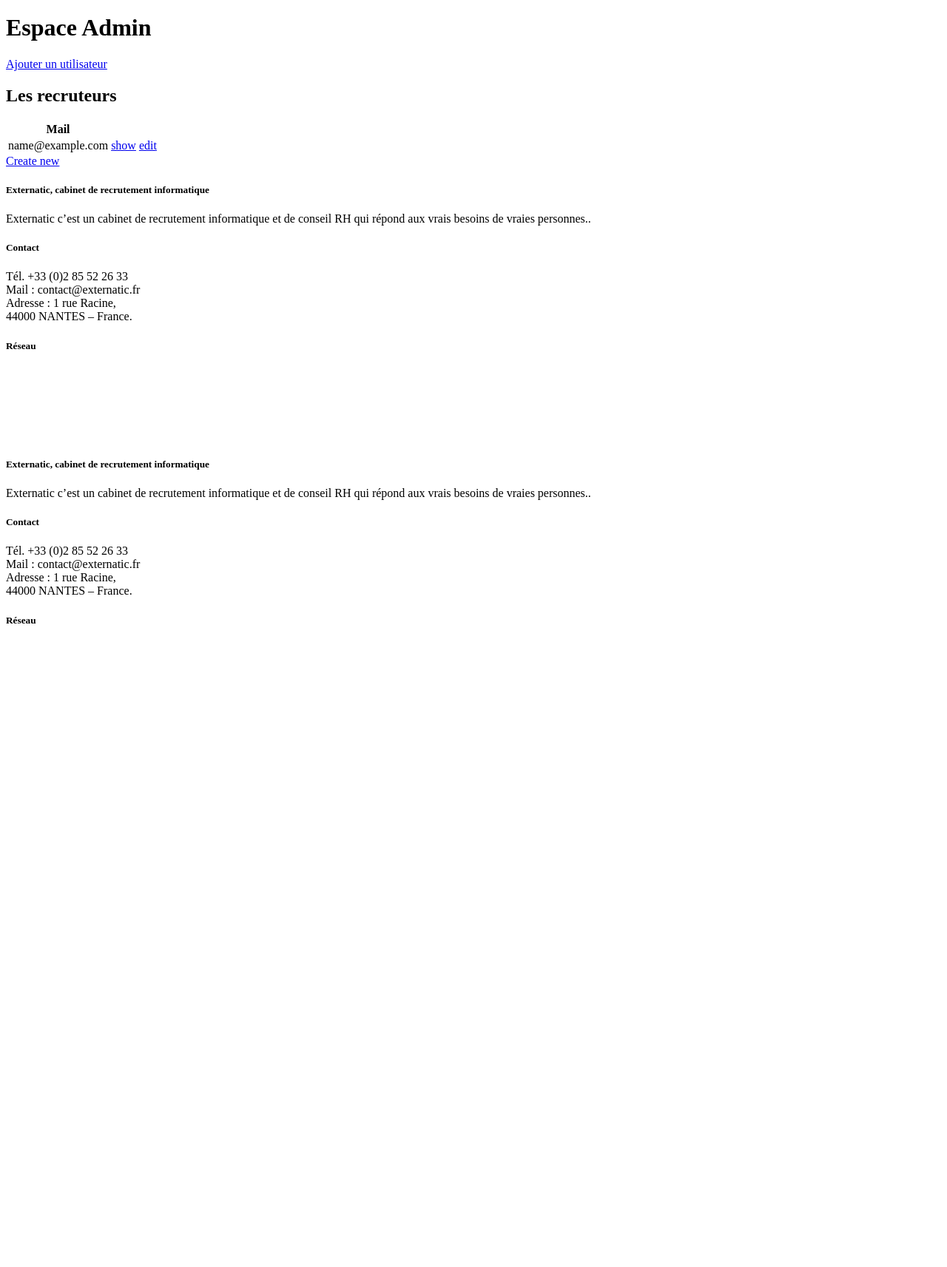
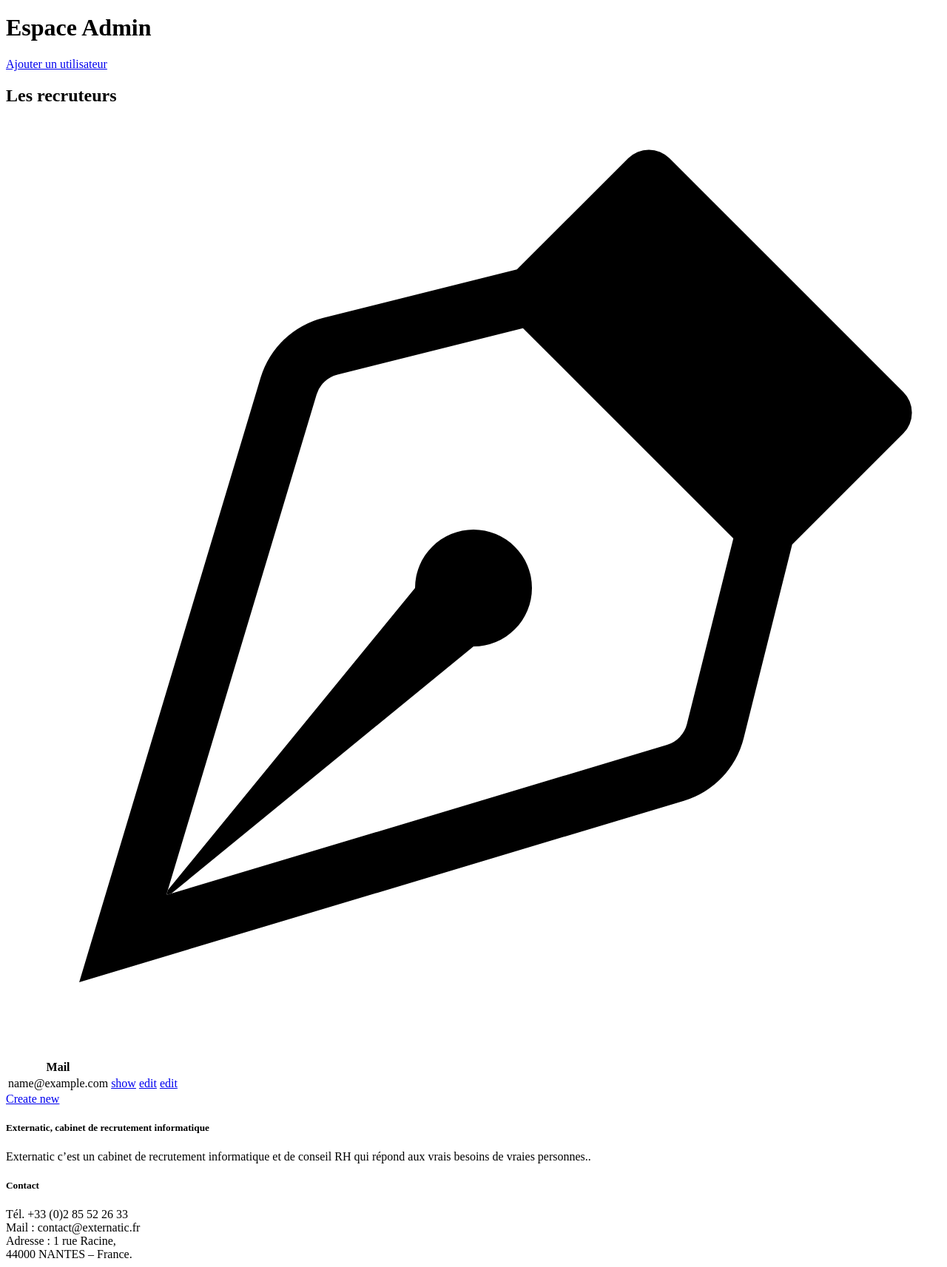
Before and after one commit to jlegrand-79/2022_09_PHP_Lyon_P3_Externatic, a Symfony app: template templates/recruiter/index.html.twig in a window 1280 px wide. Shown: the part 242-1955 px from the top of the page at 74% size. Before the commit the page ends 1085 px from the top, so only its background shows below. Run offline with Twig, Linux system fonts and the light colour scheme; the template is opened without the code that fills it: most values are stand-ins (such as "Sample title", 1, 10 or a date in 2020); some libraries are stand-ins or nearby versions.

Commit message:
added the Recruiter CRUD + Add a user

```diff
--- a/templates/recruiter/index.html.twig
+++ b/templates/recruiter/index.html.twig
@@ -26,8 +26,33 @@
 					<td>
 						<a href="{{ path('app_recruiter_show', {'id': recruiter.id}) }}">show</a>
 						<a href="{{ path('app_recruiter_edit', {'id': recruiter.id}) }}">edit</a>
+						<a href="{{ path('app_recruiter_admin_new', {'id': recruiter.id}) }}">edit</a>
 					</td>
 				</tr>
+				{% if recruiter.firstname is defined %}
+					<div class="col-2 col-md-1 d-flex flex-row align-items-center p-0">
+						<div class="pink-circle">
+							<a href="{{ path('app_recruiter_edit', {'id': recruiter.id }) }}">
+								<svg xmlns="http://www.w3.org/2000/svg" class="logo-admin bi bi-vector-pen" viewbox="0 0 16 16">
+									<path fill-rule="evenodd" d="M10.646.646a.5.5 0 0 1 .708 0l4 4a.5.5 0 0 1 0 .708l-1.902 1.902-.829 3.313a1.5 1.5 0 0 1-1.024 1.073L1.254 14.746 4.358 4.4A1.5 1.5 0 0 1 5.43 3.377l3.313-.828L10.646.646zm-1.8 2.908-3.173.793a.5.5 0 0 0-.358.342l-2.57 8.565 8.567-2.57a.5.5 0 0 0 .34-.357l.794-3.174-3.6-3.6z"></path>
+									<path fill-rule="evenodd" d="M2.832 13.228 8 9a1 1 0 1 0-1-1l-4.228 5.168-.026.086.086-.026z"></path>
+								</svg>
+							</a>
+						</div>
+					</div>
+				{% else %}
+					<div class="col-2 col-md-1 d-flex flex-row align-items-center p-0">
+						<div class="pink-circle">
+							<a href="{{ path('app_recruiter_admin_new', {'id': recruiter.id }) }}">
+								<svg xmlns="http://www.w3.org/2000/svg" class="logo-admin bi bi-file-earmark-plus" viewbox="0 0 16 16">
+									<path d="M8 6.5a.5.5 0 0 1 .5.5v1.5H10a.5.5 0 0 1 0 1H8.5V11a.5.5 0 0 1-1 0V9.5H6a.5.5 0 0 1 0-1h1.5V7a.5.5 0 0 1 .5-.5z"/>
+									<path d="M14 4.5V14a2 2 0 0 1-2 2H4a2 2 0 0 1-2-2V2a2 2 0 0 1 2-2h5.5L14 4.5zm-3 0A1.5 1.5 0 0 1 9.5 3V1H4a1 1 0 0 0-1 1v12a1 1 0 0 0 1 1h8a1 1 0 0 0 1-1V4.5h-2z"/>
+								</svg>
+							</a>
+						</div>
+					</div>
+
+				{% endif %}
 			{% else %}
 				<tr>
 					<td colspan="7">no records found</td>
```
Also changed, not shown: src/Controller/RecruiterController.php (+25 -0 lines), 1 other file.
